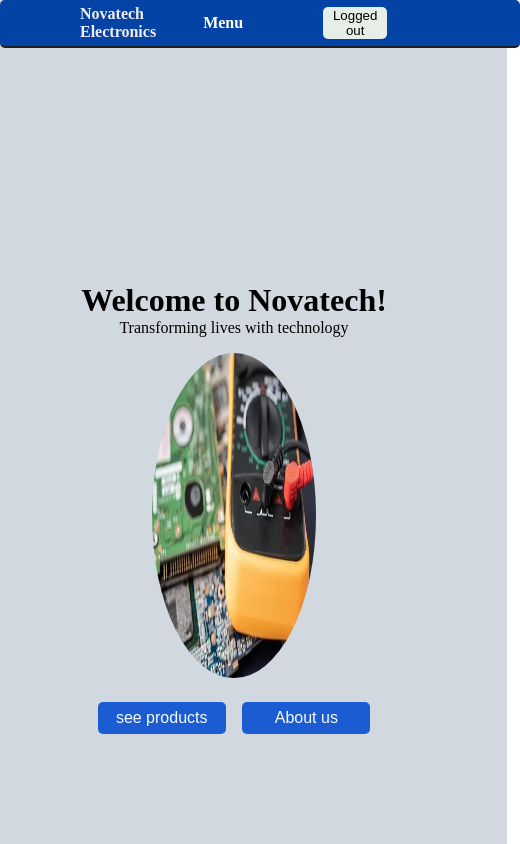
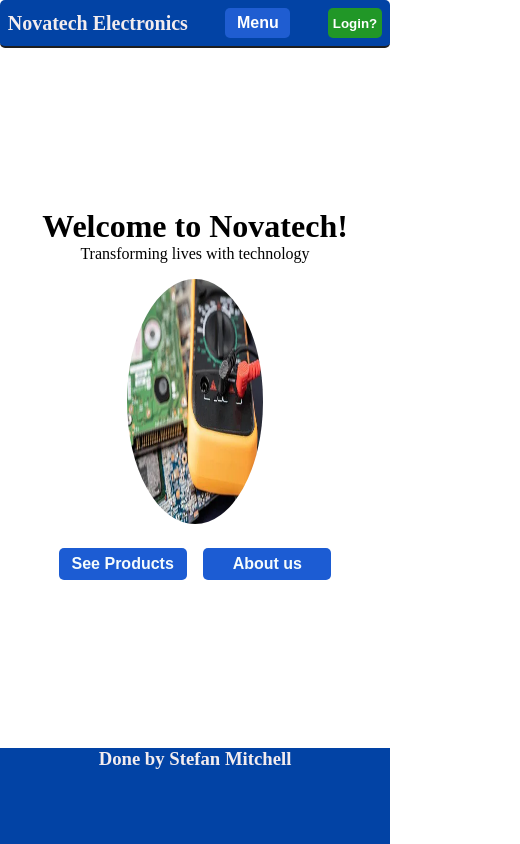
Before and after one commit to stefanappdev/react-mini-product-store, a React (Vite) app: page / in a window 390 px wide. Shown: the top 844 px of the page, 520 px wide, since content can reach past the window. Built offline with nearby package versions, Linux system fonts and the light colour scheme.

Commit message:
redid small mobile version

```diff
--- a/src/components/Navbar.tsx
+++ b/src/components/Navbar.tsx
@@ -1,72 +1,36 @@
 
-import { Link,useNavigate } from "react-router-dom"
+import {useNavigate,Link} from "react-router-dom"
 import { useLoginAuth } from "../contexts/LoginContext"
-
+import '../styles/Header.css'
 const Navbar=()=>{
     const auth=useLoginAuth();
     const navigate=useNavigate()
 
 return (<div id='main-nav-container'>
-
-
-           <span>Novatech Electronics</span>
-
-            <nav id="desktop-main-nav">
-            <Link to='/'>Home</Link>
-
-            <Link to='about'>About us</Link>
-
-            <Link to='products'>Products</Link>
-          </nav>
-
+          <span id='company-name'>Novatech Electronics</span>
 
           <div id='mobile-dropdown'>
-
-
-            <span className="mobile-dropdown-btn" style={{color:'white',}}>Menu</span>
-
-                {!auth.isLoggedIn?<nav id="mobile-dropdown-content">
+            <button id='mobile-dropdown-btn'>Menu</button>
+            <nav id='mobile-dropdown-content'>
              <div>
-                    <Link className="mobile-dropdown-content-link" to='/'>Home</Link>
+                <Link to='/'>Home</Link>
             </div>
 
               <div>
-                    <Link className="mobile-dropdown-content-link" to='about'>About us</Link>
+                <Link to='/products'>products</Link>
               </div>
 
               <div>
-                    <Link className="mobile-dropdown-content-link" to='products'>Products</Link>
-                  </div>
-
-                   <div>
-                    <Link className="mobile-dropdown-content-link" to='login'>Login</Link>
-                  </div>
-
-                </nav>:<nav id="mobile-dropdown-content">
-                  <div>
-                    <Link className="mobile-dropdown-content-link" to='/'>Home</Link>
-                  </div>
-
-                  <div>
-                    <Link className="mobile-dropdown-content-link" to='about'>About us</Link>
-                  </div>
-
-                  <div>
-                    <Link className="mobile-dropdown-content-link" to='products'>Products</Link>
-                  </div>
-
-                   <div>
-                    <Link className="mobile-dropdown-content-link" to='logout'>Logout</Link>
+                <Link to='/about'>about</Link>
               </div>
 
 
-                </nav>}
-
-                  {auth.isLoggedIn?<button id='login-status'>Logged in</button>:
-                  <button id='login-status'>Logged out</button>}
+            </nav>
           </div>
 
 
+          {auth.isLoggedIn?<button id='login-logout-btn' style={{backgroundColor:'#f10808ff',fontWeight:'bold',color:'white',}} onClick={()=>navigate('/logout')}>Logout?</button>:
+          <button id='login-logout-btn' style={{ backgroundColor:'#219727ff',fontWeight:'bold',color:'white',}} onClick={()=>navigate('/login')} >Login?</button>}
 </div>)}
 
-export default Navbar
+export default Navbar;
--- a/src/components/pages/About.tsx
+++ b/src/components/pages/About.tsx
@@ -11,10 +11,15 @@ const About=()=>{
         <h1>About Us</h1>
 
         <p id="about-us-paragraph">
-            At <em> NovaTech Electronics</em>, we believe technology should make life simpler, faster,
-            and more exciting. From everyday essentials to cutting-edge gadgets,
+            At <em> NovaTech Electronics</em>,
+            we believe technology should make life simpler, faster,
+            and more exciting.
+            <br/>
+
+            From everyday essentials to cutting-edge gadgets,
             we curate a wide range of electronics designed to keep you connected,
             productive, and entertained.
+
             <br/>
             Whether you’re upgrading your home setup or picking up your next
             must-have device,
--- a/src/components/pages/Home.tsx
+++ b/src/components/pages/Home.tsx
@@ -1,12 +1,11 @@
-import { Link}from "react-router-dom"
+import {useNavigate} from "react-router-dom"
 import "../../styles/Home.css"
 import "../../styles/App.css"
 
 
 const Home=()=>{
-
+    const navigate=useNavigate();
     return(
-
         <div id='Home'>
 
 
@@ -20,18 +19,12 @@ const Home=()=>{
         <nav >
 
 
-            <button id='view-products-btn' className="home-btn">
-                <Link className="home-link" to='products'>
-                    see products
-                </Link>
+            <button onClick={()=>navigate('/products')} id='view-products-btn' className="home-btn">
+                See Products
             </button>
 
-            <button id='about-us-btn' className="home-btn">
-
-            <Link className="home-link" to='about'>
-                 About us
-            </Link>
-
+            <button onClick={()=>navigate('/about')} id='about-us-btn' className="home-btn">
+                     About us
             </button>
 
         </nav>
--- a/src/components/pages/Login.tsx
+++ b/src/components/pages/Login.tsx
@@ -19,7 +19,7 @@ const Login=()=>{
 
     <h1>Login Page</h1>
 
-     <button onClick={handleLogin} style={{borderRadius:'5px', width:'100px', height:"35px",borderStyle:'none', padding:'2px', backgroundColor:'#219727ff',color:'white',}}>Login</button>
+     <button id='login-btn' onClick={handleLogin} >Login</button>
 
 
     </div>)
--- a/src/components/pages/Logout.tsx
+++ b/src/components/pages/Logout.tsx
@@ -2,6 +2,7 @@ import { useNavigate} from "react-router-dom"
 import { useLoginAuth } from "../../contexts/LoginContext"
 import '../../styles/Logout.css'
 import '../../styles/App.css'
+
 
 
 
@@ -21,7 +22,7 @@ const Logout = () => {
 
         <h1>Logout page</h1>
 
-      <button onClick={handleLogout} style={{borderRadius:'5px', width:'100px', height:"35px",borderStyle:'none', padding:'2px', backgroundColor:'#f10808ff',color:'white',}}>Logout</button>
+      <button id="logout-btn" onClick={handleLogout} >Logout</button>
 
     </div>
   )
--- a/src/styles/App.css
+++ b/src/styles/App.css
@@ -16,10 +16,10 @@
 @media screen and (max-width:480px) {
 
     #app{
-        height: 120vh;
-        width: 130vw;
-        background-color: rgb(209, 216, 223);
+        width:100%;
+        height:600px;
     }
+
 
     #Home{
     display:flex;
@@ -27,7 +27,93 @@
     justify-content: center;
     align-items: center;
     text-align: center;
-    height:110vh ;
+    background-color: rgb(255, 255, 255);
+    width: 100%;
+    height:700px;
+    }
+
+
+    #about-us{
+    display: flex;
+    justify-content: center;
+    align-items: center;
+    flex-direction: column;
+    height: 700px;
+    width: 100%;
+     background-color: rgb(209, 216, 223);
+    }
+
+
+    #Login-page{
+        height:700px ;
+        display: flex;
+        flex-direction: column;
+        align-items: center;
+        justify-content: center;
+        width:100%;
+        background-color: rgb(209, 216, 223);
+    }
+
+
+    #error_404_page{
+        display:flex;
+        flex-direction: column;
+        width: 100%;
+        height: 700px;
+        align-items: center;
+        justify-content: center;
+        background-color: rgb(209, 216, 223);
+    }
+
+
+    #products-page{
+        width: 100%;
+        min-height: 700px;
+        display:flex;
+        flex-direction: column;
+        justify-content: center;
+        align-items: center;
+        background-color: rgb(209, 216, 223);
+    }
+
+
+.product-info{
+    display: flex;
+    align-items: center;
+    justify-content: center;
+    flex-direction: column;
+    width: 100%;
+    min-height: 700px;
+}
+
+
+
+    #Logout-page{
+    background-color: rgb(209, 216, 223);
+    display: flex;
+    flex-direction: column;
+    justify-content: center;
+    align-items: center;
+    height: 700px;
+    width: 100%;
+}
+
+}
+
+
+
+/*large mobile devices*/
+
+
+@media screen and (min-width:481px) and (max-width:768px) {
+
+
+    #Home{
+    display:flex;
+    flex-direction: column;
+    justify-content: center;
+    align-items: center;
+    text-align: center;
     width: 120vw;
     background-color: rgb(209, 216, 223);
 
@@ -40,12 +126,14 @@
     align-items: center;
     flex-direction: column;
     height:120vh ;
+    width: 105vw;
      background-color: rgb(209, 216, 223);
     }
 
 
     #Login-page{
         height:120vh;
+        width: 105vw;
          background-color: rgb(209, 216, 223);
     }
 
@@ -56,6 +144,7 @@
         align-items: center;
         justify-content: center;
          height:120vh ;
+         width: 105vw;
           background-color: rgb(209, 216, 223);
     }
 
@@ -68,7 +157,7 @@
         font-size: 1rem;
         padding: 0 1rem ;
         height:120vh;
-        width: 120vw;
+        width: 105vw;
          background-color: rgb(209, 216, 223);
     }
 
@@ -87,8 +176,8 @@
 
 #Login-page{
      height:120vh;
-     width: 120vw;
-    background-color: rgb(209, 216, 223);
+     width: 105vw;
+    background-color: rgb(42, 97, 151);
     display: flex;
     flex-direction: column;
     justify-content: center;
@@ -96,7 +185,7 @@
 }
 
     #Logout-page{
-    width: 120vw;
+    width: 105vw;
     height:120vh;
     background-color: rgb(209, 216, 223);
     display: flex;
@@ -106,97 +195,3 @@
 }
 
 }
-
-@media screen and (min-width:481px) and (max-width:768px) {
-
-    #app{
-        height: 120vh;
-        width: 130vw;
-        background-color: rgb(209, 216, 223);
-    }
-
-    #Home{
-    display:flex;
-    flex-direction: column;
-    justify-content: center;
-    align-items: center;
-    text-align: center;
-    height:110vh ;
-    width: 120vw;
-    background-color: rgb(209, 216, 223);
-
-    }
-
-
-    #about-us{
-    display: flex;
-    justify-content: center;
-    align-items: center;
-    flex-direction: column;
-    height:120vh ;
-     background-color: rgb(209, 216, 223);
-    }
-
-
-    #Login-page{
-        height:120vh;
-         background-color: rgb(209, 216, 223);
-    }
-
-
-    #error_404_page{
-        display:flex;
-        flex-direction: column;
-        align-items: center;
-        justify-content: center;
-         height:120vh ;
-          background-color: rgb(209, 216, 223);
-    }
-
-
-    #products-page{
-        display:flex;
-        flex-direction: column;
-        justify-content: center;
-        align-items: center;
-        font-size: 1rem;
-        padding: 0 1rem ;
-        height:120vh;
-        width: 120vw;
-         background-color: rgb(209, 216, 223);
-    }
-
-
-.product-info{
-    padding:0 1rem;
-    width: 120vw;
-    height: 100vh;
-    display: flex;
-    align-items: center;
-    justify-content: center;
-    flex-direction: column;
-}
-
-
-
-#Login-page{
-     height:120vh;
-     width: 120vw;
-    background-color: rgb(209, 216, 223);
-    display: flex;
-    flex-direction: column;
-    justify-content: center;
-    align-items: center;
-}
-
-    #Logout-page{
-    width: 120vw;
-    height:120vh;
-    background-color: rgb(209, 216, 223);
-    display: flex;
-    flex-direction: column;
-    justify-content: center;
-    align-items: center;
-}
-
-}
--- a/src/styles/Footer.css
+++ b/src/styles/Footer.css
@@ -5,10 +5,7 @@ footer{
     text-align: center;
     background-color: rgb(2, 67, 165);
     color:rgb(243, 236, 238);
-    width: 32rem;
     height: 100px;
-
-
     }
 
 
@@ -23,7 +20,6 @@ footer{
     text-align: center;
     background-color: rgb(2, 67, 165);
     color:rgb(243, 236, 238);
-    width: 32rem;
     height: 100px;
 
 
--- a/src/styles/Header.css
+++ b/src/styles/Header.css
@@ -4,9 +4,132 @@
 @media screen and (max-width:480px) {
 
 
+
+#mobile-dropdown{
+  position: relative;
+  margin:0 2rem;
+
+}
+
+#mobile-dropdown-btn{
+  font-weight: bold;
+  font-size: medium;
+  border-radius: 5px;
+  border-style: none;
+  padding: 5px;
+  width: 65px;
+  height:30px;
+  color:white;
+  background-color: #1f5dd1;
+}
+
+#mobile-dropdown-content{
+  display: none;
+}
+
+#mobile-dropdown-content div{
+  margin:10px 0;
+}
+
+#mobile-dropdown-content div>a{
+  font-weight: bold;
+  text-decoration: none;
+  color:black;
+  font-size: 20px;
+}
+
+
+#mobile-dropdown:hover #mobile-dropdown-content{
+  display: block;
+  position: absolute;
+  top:35px;
+  height: 200px;
+  font-weight:bold;
+  background-color: #eeeff0;
+  width: 150px;
+  padding: 50px;
+
+}
+
+
 #main-nav-container{
     display: flex;
-    justify-content:space-between;
+    justify-content:space-around;
+    align-items: center;
+    font-size: 1rem;
+    font-weight: bold;
+    padding:10px 5px;
+     background-color: rgb(2, 67, 165);
+    color:rgb(243, 236, 238);
+    height: 3em;
+    width: 100%;
+    border-radius: 5px;
+    border-bottom: 2px solid #1e1e1f;
+}
+
+#company-name{
+font-size:1.25rem;
+}
+#login-logout-btn{
+  border-radius:5px ;
+  padding:5px;
+  height:30px;
+  font-weight: bold;
+  border-style: none;
+  background-color:rgb(243, 242, 242) ;
+}
+
+#main-nav-container nav>a{
+  margin:0 0.625rem;
+  text-decoration: none;
+  color:white;
+}
+
+
+}
+
+
+
+@media screen and (min-width:481px) and (max-width:768px) {
+
+
+#mobile-dropdown{
+  position: relative;
+}
+
+#mobile-dropdown-content{
+  display: none;
+}
+
+#mobile-dropdown-content div{
+  margin:10px 0;
+}
+
+#mobile-dropdown-content div>a{
+  font-weight: bold;
+  text-decoration: none;
+  color:black;
+  font-size: 20px;
+}
+
+
+#mobile-dropdown:hover #mobile-dropdown-content{
+  display: block;
+  position: absolute;
+  top:35px;
+  right:0;
+  left: 10px;
+  height: 200px;
+  background-color: #eef3f5;
+  width: 155px;
+  padding: 50px;
+
+}
+
+
+#main-nav-container{
+    display: flex;
+    justify-content:space-evenly;
     align-items: center;
     font-size: 1rem;
     font-weight: bold;
@@ -14,162 +137,25 @@
      background-color: rgb(2, 67, 165);
     color:rgb(243, 236, 238);
     height: 3em;
-    width:32.5em;
+    width:25em;
     border-radius: 5px;
     border-bottom: 2px solid #1e1e1f;
 }
 
+#login-logout-btn{
+  margin: 0 0.52rem;
+  border-radius:5px ;
+  padding:5px;
+  height:30px;
+  border-style: none;
+  background-color:rgb(243, 242, 242) ;
+}
 
-
-
-
-.mobile-dropdown-btn{
-    height: 2em;
-    font-size: 1rem;
-    cursor: pointer;
-    margin:22.5px 0 0 15px;
-
+#main-nav-container nav>a{
+  margin:0 1rem;
+  text-decoration: none;
+  color:white;
 }
 
 
-  #mobile-dropdown {
-  position: relative;
-  padding-right: 5em;
-  display: inline-flex;
-  margin:1em 2em;
-  justify-content: space-evenly;
-
-
 }
-
-#mobile-dropdown-content {
-  display: none;
-  position: absolute;
-  background-color: #f9f9f9;
-  color:black;
-  min-width:125px;
-  height:200px;
-  box-shadow: 0px 8px 16px 0px rgba(0,0,0,0.2);
-  padding: 12px 16px;
-  top: 30px;
-}
-
-#mobile-dropdown-content>div{
-margin:15px;
-}
-
-.mobile-dropdown-content-link{
-text-decoration: none;
-font-size:1rem;
-font-weight:bold;
-color: rgb(44, 44, 46);
-cursor:pointer;
-}
-
-#mobile-dropdown:hover #mobile-dropdown-content {
-  display: block;
-}
-
-#login-status{
-  margin: 1rem 0 1rem 5rem;
-  height: 2rem;
-  width: 4rem;
-  background-color: #e7eee7;
-  border-radius: 5px;
-  border-style: none;
-}
-
-
-#desktop-main-nav{
-        display: none;
-    }
-}
-
-
-
-@media screen and (min-width:481px) and(max-width:768px) {
-
-
-
-#main-nav-container{
-    display: flex;
-    justify-content:space-between;
-    align-items: center;
-    font-size: 1rem;
-    font-weight: bold;
-    padding:0.5em 5em;
-     background-color: rgb(2, 67, 165);
-    color:rgb(243, 236, 238);
-    height: 3em;
-    width:32.5em;
-    border-radius: 5px;
-    border-bottom: 2px solid #1e1e1f;
-}
-
-
-
-
-
-.mobile-dropdown-btn{
-    height: 2em;
-    font-size: 1rem;
-    cursor: pointer;
-    margin:22.5px 0 0 15px;
-
-}
-
-
-  #mobile-dropdown {
-  position: relative;
-  padding-right: 5em;
-  display: inline-flex;
-  margin:1em 2em;
-  justify-content: space-evenly;
-
-
-}
-
-#mobile-dropdown-content {
-  display: none;
-  position: absolute;
-  background-color: #f9f9f9;
-  color:black;
-  min-width:125px;
-  height:200px;
-  box-shadow: 0px 8px 16px 0px rgba(0,0,0,0.2);
-  padding: 12px 16px;
-  top: 30px;
-}
-
-#mobile-dropdown-content>div{
-margin:15px;
-}
-
-.mobile-dropdown-content-link{
-text-decoration: none;
-font-size:1rem;
-font-weight:bold;
-color: rgb(44, 44, 46);
-cursor:pointer;
-}
-
-#mobile-dropdown:hover #mobile-dropdown-content {
-  display: block;
-}
-
-#login-status{
-  margin: 1rem 0 1rem 5rem;
-  height: 2rem;
-  width: 4rem;
-  background-color: #e7eee7;
-  border-radius: 5px;
-  border-style: none;
-}
-
-
-#desktop-main-nav{
-        display: none;
-    }
-
-
-}
--- a/src/styles/Home.css
+++ b/src/styles/Home.css
@@ -17,6 +17,8 @@
     width: 8rem;
     border-radius: 5px;
     border-style:none;
+    color:rgb(246, 252, 252);
+    font-weight: bold;
 
 }
 
@@ -30,20 +32,7 @@
 
 }
 
-#about-us-btn>a{
-        color:rgb(246, 252, 252);
 
-}
-
-#view-products-btn>a{
-    color: rgb(246, 252, 252);
-
-}
-
-.home-link{
-    text-decoration: none;
-    font-weight: 200;
-}
 
 }
 
@@ -81,19 +70,6 @@
 
 }
 
-#about-us-btn>a{
-        color:rgb(246, 252, 252);
+
 
 }
-
-#view-products-btn>a{
-    color: rgb(246, 252, 252);
-
-}
-
-.home-link{
-    text-decoration: none;
-    font-weight: 200;
-}
-
-}
```
Also changed, not shown: src/styles/Login.css (+14 -1 lines), src/styles/Logout.css (+20 -0 lines). Lines whose indentation alone changed are shown as unchanged.
